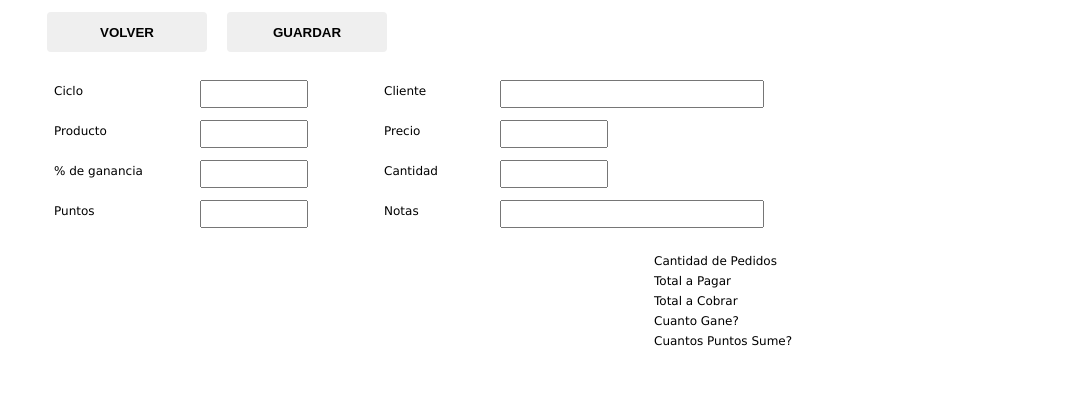
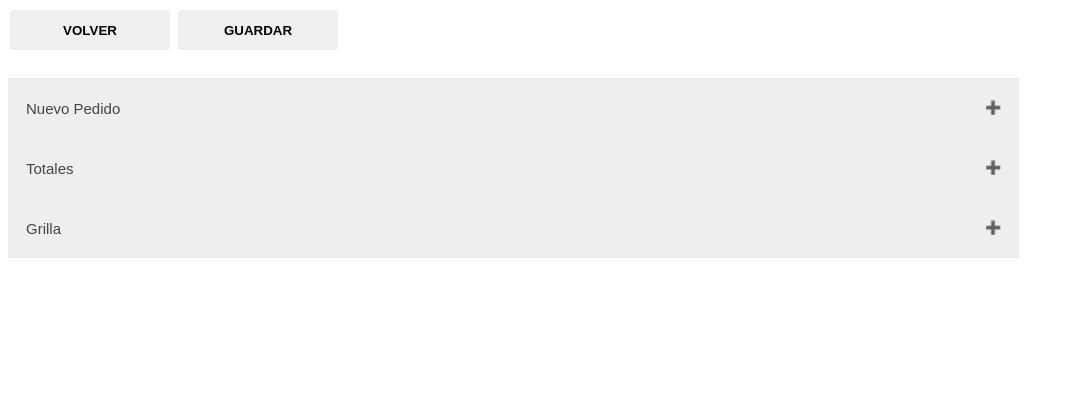
Before and after one commit to DT3270/Adminat2, a website: page altaPedido.html in a window 1280 px wide. Shown: the whole page, without its empty margins (0-1074 px from the left). Drawn offline with Linux system fonts and the light colour scheme; no server answers.

Commit message:
Botones con collapse

```diff
--- a/altaPedido.html
+++ b/altaPedido.html
@@ -18,80 +18,96 @@
 </head>
 <body onload="altaPedido();">
 
+	<div id="head1" style="top: 0px;
+			width:80%;height:70px;">
 		<button class="button button1" onclick="window.location.href = 'index.html';"
-	style="top: 10px;left: 45px;position: absolute;"><b>VOLVER</b></button>
+		style="top: 10px;left: 45px;"><b>VOLVER</b></button>
 
 		<button class="button button1" onclick="guardarPedido();";"
-	style="top: 10px;left: 225px;position: absolute;"><b>GUARDAR</b></button>
+		style="top: 10px;left: 225px;"><b>GUARDAR</b></button>
+	</div>
 
-	<p style="top: 80px;left: 50px;position: absolute;">Ciclo</p>
-	<input type="text" id="ciclo"
-	style="width:100px;height:22px;top: 80px;left: 200px;position: absolute;">
-	</input>
+	<button type="button" class="collapsible"
+			style="top: 70px; width:80%;height:60px;">Nuevo Pedido</button>
+	<div class="content" id="dat1" style="top: 130px; width:80%;">
 
-	<p style="top: 80px;left: 380px;position: absolute;">Cliente</p>
-	<input type="text" id="cliente"
-	style="width:256px;height:22px;top: 80px;left: 500px;position: absolute;">
-	</input>
+		<p>Ciclo
+		<input type="text" id="ciclo" style="width:100px;height:22px;margin-left: 80px">
+		</input></p>
 
-	<p style="top: 120px;left: 50px;position: absolute;">Producto</p>
-	<input type="number" id="producto"
-	style="width:100px;height:22px;top: 120px;left: 200px;position: absolute;">
-	</input>
+		<p>Cliente
+		<input type="text" id="cliente" style="width:256px;height:22px;margin-left: 67px">
+		</input></p>
 
-	<p style="top: 120px;left: 380px;position: absolute;">Precio</p>
+		<p>Producto
+		<input type="number" id="producto" style="width:100px;height:22px;margin-left: 56px">
+		</input></p>
+
+		<p>Precio
 		<input type="number" id="precio"
-	style="width:100px;height:22px;top: 120px;left: 500px;position: absolute;">
-	</input>
+		style="width:100px;height:22px;top: 140px;left: 200px;margin-left: 72px">
+		</input></p>
 
-	<p style="top: 160px;left: 50px;position: absolute;">% de ganancia</p>
+		<p>% de ganancia
 		<input type="number" id="porGanancia"
-	style="width:100px;height:22px;top: 160px;left: 200px;position: absolute;">
-	</input>
+		style="width:100px;height:22px;top: 180px;left: 200px;margin-left: 20px">
+		</input></p>
 
-	<p style="top: 160px;left: 380px;position: absolute;">Cantidad</p>
+		<p>Cantidad
 		<input type="number" id="cantidad"
-	style="width:100px;height:22px;top: 160px;left: 500px;position: absolute;">
-	</input>
+		style="width:100px;height:22px;top: 220px;left: 200px;margin-left: 56px">
+		</input></p>
 
-	<p style="top: 200px;left: 50px;position: absolute;">Puntos</p>
+		<p>Puntos
 		<input type="number" id="puntos"
-	style="width:100px;height:22px;top: 200px;left: 200px;position: absolute;">
-	</input>
+		style="width:100px;height:22px;top: 260px;left: 200px;margin-left: 69px">
+		</input></p>
 
-	<p style="top: 200px;left: 380px;position: absolute;">Notas</p>
+		<p>Notas
 		<input type="text" id="notas"
-	style="width:256px;height:22px;top: 200px;left: 500px;position: absolute;">
-	</input>
+		style="width:256px;height:22px;top: 300px;left: 200px;margin-left: 75px">
+		</input></p>
+	</div>
 
-	<p style="top: 250px;left: 650px;position: absolute;">Cantidad de Pedidos</p>
+	<button type="button" class="collapsible"
+			style="width:80%;height:60px;">Totales</button>
+	<div class="content" id="dat2" style="top: 160px;left: 650px;
+			width:350px;height:120px;">
+
+		<p style="top: 10px;left: 10px;;">Cantidad de Pedidos</p>
 		<output type="text" id="cantPed"
-	style="width:256px;height:22px;top: 250px;left: 850px;position: absolute;">
+		style="width:256px;height:22px;top: 10px;left: 200px;">
 		</output>
 
-	<p style="top: 270px;left: 650px;position: absolute;">Total a Pagar</p>
+		<p style="top: 30px;left: 10px;">Total a Pagar</p>
 		<output type="text" id="totPag"
-	style="width:256px;height:22px;top: 270px;left: 850px;position: absolute;">
+		style="width:256px;height:22px;top: 30px;left: 200px;">
 		</output>
 
-	<p style="top: 290px;left: 650px;position: absolute;">Total a Cobrar</p>
+		<p style="top: 50px;left: 10px;">Total a Cobrar</p>
 		<output type="text" id="totCob"
-	style="width:256px;height:22px;top: 290px;left: 850px;position: absolute;">
+		style="width:256px;height:22px;top: 50px;left: 200px;">
 		</output>
 
-	<p style="top: 310px;left: 650px;position: absolute;">Cuanto Gane?</p>
+		<p style="top: 70px;left: 10px;">Cuanto Gane?</p>
 		<output type="text" id="cuanGan"
-	style="width:256px;height:22px;top: 310px;left: 850px;position: absolute;">
+		style="width:256px;height:22px;top: 70px;left: 200px;">
 		</output>
 
-	<p style="top: 330px;left: 650px;position: absolute;">Cuantos Puntos Sume?</p>
+		<p style="top: 90px;left: 10px;">Cuantos Puntos Sume?</p>
 		<output type="text" id="cuanPun"
-	style="width:256px;height:22px;top: 330px;left: 850px;position: absolute;">
+		style="width:256px;height:22px;top: 90px;left: 200px;">
 		</output>
+	</div>
 
-	<div id="area" style="top: 250px;left: 50px;position: absolute; overflow-x:auto;"></div>
+	<button type="button" class="collapsible"
+	style="width:80%;height:60px;">Grilla</button>
+
+	<div class="content" id="area" style="top: 530px;left: 50px; overflow-x:auto;">
+	</div>
 
 	<script>  var tabGlob = []; var urlServer = 'http://127.0.0.1:3001';</script>
+	<script src="js/collapse.js"></script>
 	<script src="js/admTabla.js"></script>
     <script src="js/altaPedido.js"></script>
 
--- a/css/button.css
+++ b/css/button.css
@@ -13,3 +13,38 @@
   background-color: #239B56; /* Green */
   color: white;
 }
+.collapsible {
+  background-color: #eee;
+  color: #444;
+  cursor: pointer;
+  padding: 18px;
+  width: 100%;
+  border: none;
+  text-align: left;
+  outline: none;
+  font-size: 15px;
+}
+
+.active, .collapsible:hover {
+  background-color: #ccc;
+}
+
+.content {
+  padding: 0 18px;
+  background-color: white;
+  max-height: 0;
+  overflow: hidden;
+  transition: max-height 0.2s ease-out;
+}
+
+.collapsible:after {
+  content: '\02795'; /* Unicode character for "plus" sign (+) */
+  font-size: 13px;
+  color: white;
+  float: right;
+  margin-left: 5px;
+}
+
+.active:after {
+  content: "\2796"; /* Unicode character for "minus" sign (-) */
+}
--- /dev/null
+++ b/js/collapse.js
@@ -0,0 +1,14 @@
+var coll = document.getElementsByClassName("collapsible");
+var i;
+console.log(coll)
+for (i = 0; i < coll.length; i++) {
+  coll[i].addEventListener("click", function() {
+    this.classList.toggle("active");
+    var content = this.nextElementSibling;
+    if (content.style.maxHeight){
+      content.style.maxHeight = null;
+    } else {
+      content.style.maxHeight = content.scrollHeight + "px";
+    }
+  });
+}
```
Lines whose indentation alone changed are shown as unchanged.
